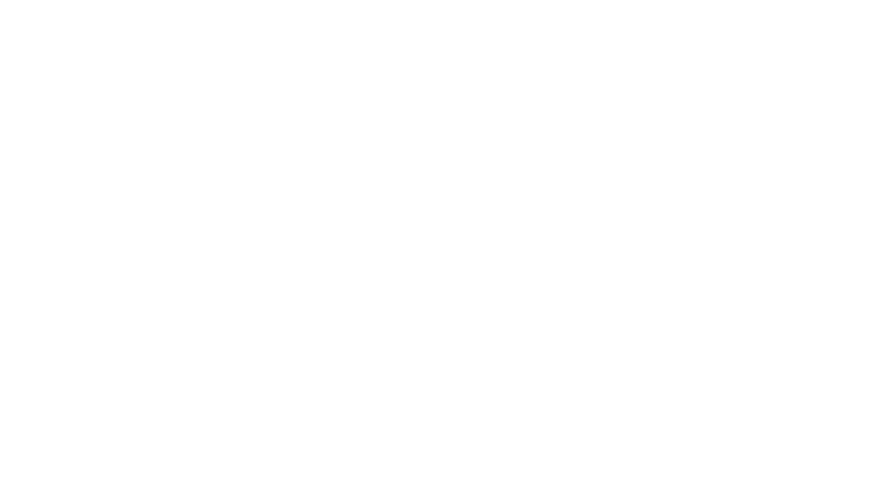
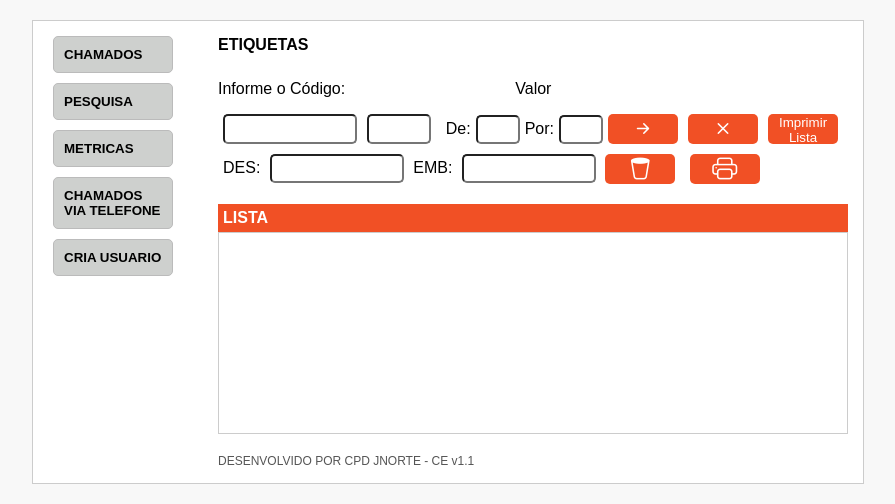
Before and after one commit to Simao-dev/portal-de-chamados, a plain HTML site: page pagina_inicial.html in a window 1280 px wide. Shown: the whole page, without its empty margins (192-1087 px from the left). Drawn offline with nearby package versions, Linux system fonts and the light colour scheme.

Commit message:
update htlm e css
adicionado a pagina inicia, e criado o css da mesma

```diff
--- /dev/null
+++ b/pagina_inicial.css
@@ -0,0 +1,117 @@
+@charset "UTF-8";
+
+body {
+    font-family: Arial, sans-serif;
+    background: #f8f8f8;
+    margin: 0;
+    padding: 20px;
+}
+.container {
+    background: white;
+    border: 1px solid #ccc;
+    width: 800px;
+    margin: 0 auto;
+    padding: 15px;
+}
+.menu {
+    width: 150px;
+    float: left;
+}
+.menu button {
+    display: block;
+    width: 80%;
+    height: 100%;
+    margin-bottom: 10px;
+    padding: 10px;
+    background: #CED0CE;
+    border: 1px solid #bbb;
+    color: black;
+    text-align: left;
+    font-weight: bold;
+    cursor: pointer;
+}
+.menu a {
+    text-decoration: none;
+}
+.menu button:hover{
+    background-color: #E6E8E6;
+    transition: 2s;
+    transform: scale(1.1);
+    box-shadow:  1px 1px 0 0 #CED0CE
+}
+.form-area {
+    margin-left: 170px;
+}
+.form-header {
+    font-weight: bold;
+    margin-bottom: 10px;
+}
+.valor {
+    display: flex;
+    gap: 27%;
+}
+.input-grupo{
+    display: flex;
+    justify-content: space-around;
+    margin-bottom: 10px;
+
+}
+
+.input-grupo>input.digito {
+    width: 50px;
+}
+
+.input-dados {
+    display: flex;
+    align-items: center;
+}
+
+.input-dados > input {
+    width: 30px;
+}
+label {
+    margin: 0 5px 0 5px;
+    display: inline-block;
+
+}
+input {
+    width: 120px;
+    padding: 5px;
+    border-radius: 5px;
+}
+.buttons{
+    display: flex;
+}
+button {
+    border: none;
+    border-radius: 5px;
+    color: #ffffff;
+    background-color: #F15025;
+    width: 70px;
+    height: 30px;
+    margin: 0 5px 0 5px;
+    vertical-align: middle;
+    cursor: pointer;
+}
+
+button:hover {
+    transition: 2s;
+    transform: scale(1.1);
+    box-shadow:  1px 1px 0 0 #CED0CE
+}
+
+button i {
+    font-size: 25px;
+}
+.list-section {
+    margin-top: 20px;
+    background: #F15025;
+    color: white;
+    padding: 5px;
+    font-weight: bold;
+}
+.footer {
+    margin-top: 20px;
+    font-size: 12px;
+    color: #555;
+}
--- a/pagina_inicial.html
+++ b/pagina_inicial.html
@@ -1,11 +1,63 @@
 <!DOCTYPE html>
-<html lang="en">
+<html lang="pt-br">
 <head>
     <meta charset="UTF-8">
     <meta name="viewport" content="width=device-width, initial-scale=1.0">
-    <title>pagina_inicial</title>
+    <title>projetox</title>
+    <link rel="stylesheet" href="pagina_inicial.css">
+    <link rel="stylesheet" href="https://cdn.jsdelivr.net/npm/bootstrap-icons@1.13.1/font/bootstrap-icons.min.css">
 </head>
 <body>
+  <div class="container">
+        <div class="menu">
+            <a href="index.html"><button>CHAMADOS</button></a>
+            <a href="preco.html"><button>PESQUISA</button></a>
+            <a href=""><button>METRICAS</button></a>
+            <a href=""><button>CHAMADOS VIA TELEFONE</button></a>
+            <a href=""><button>CRIA USUARIO</button></a>
+        </div>
 
+        <div class="form-area">
+            <div class="form-header">ETIQUETAS</div>
+            <div class="valor">
+                <p>Informe o Código:</p>
+                <p>Valor</p>
+            </div>
+            <div class="input-grupo">
+                <input type="text">
+                <input class="digito" type="text">
+                <div class="input-dados">
+                    <label>De:</label>
+                    <input type="text">
+                    <label>Por:</label>
+                    <input type="text">
+                    <div class="buttons">
+                        <button><i class="bi bi-arrow-right-short"></i></button>
+                        <button><i class="bi bi-x"></i></button>
+                        <button class="imprimir">Imprimir Lista</button>
+                    </div>
+                </div>
+
+            </div>
+
+            <div class="input-Descicao">
+                <label>DES:</label>
+                <input type="text">
+                <label>EMB:</label>
+                <input type="text">
+                <button><i class="bi bi-trash2"></i></button>
+                <button><i class="bi bi-printer"></i></button>
+            </div>
+            <div class="list-section">
+                LISTA
+            </div>
+
+            <div style="border: 1px solid #ccc; height: 200px; background: white;"></div>
+
+            <div class="footer">
+                DESENVOLVIDO POR CPD JNORTE - CE v1.1
+            </div>
+        </div>
+    </div>
 </body>
 </html>
```
Also changed, not shown: README.md.
